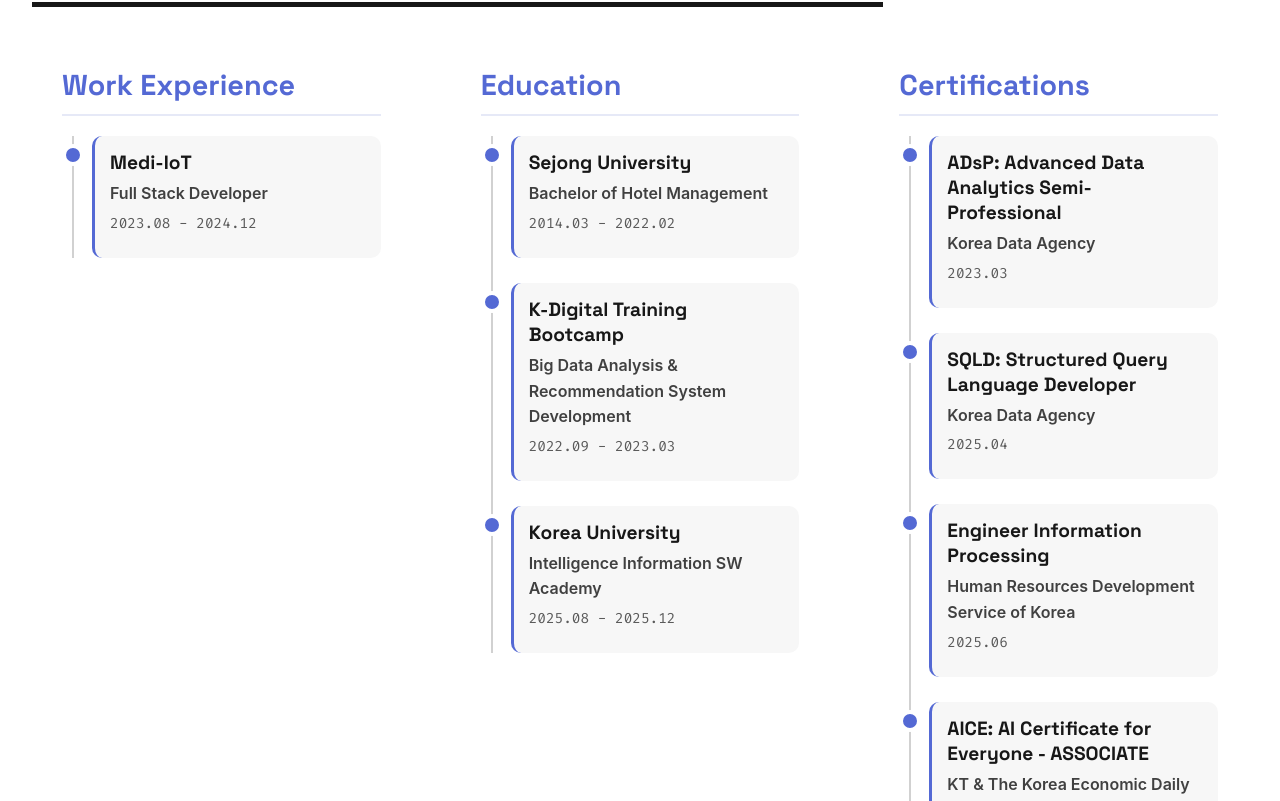
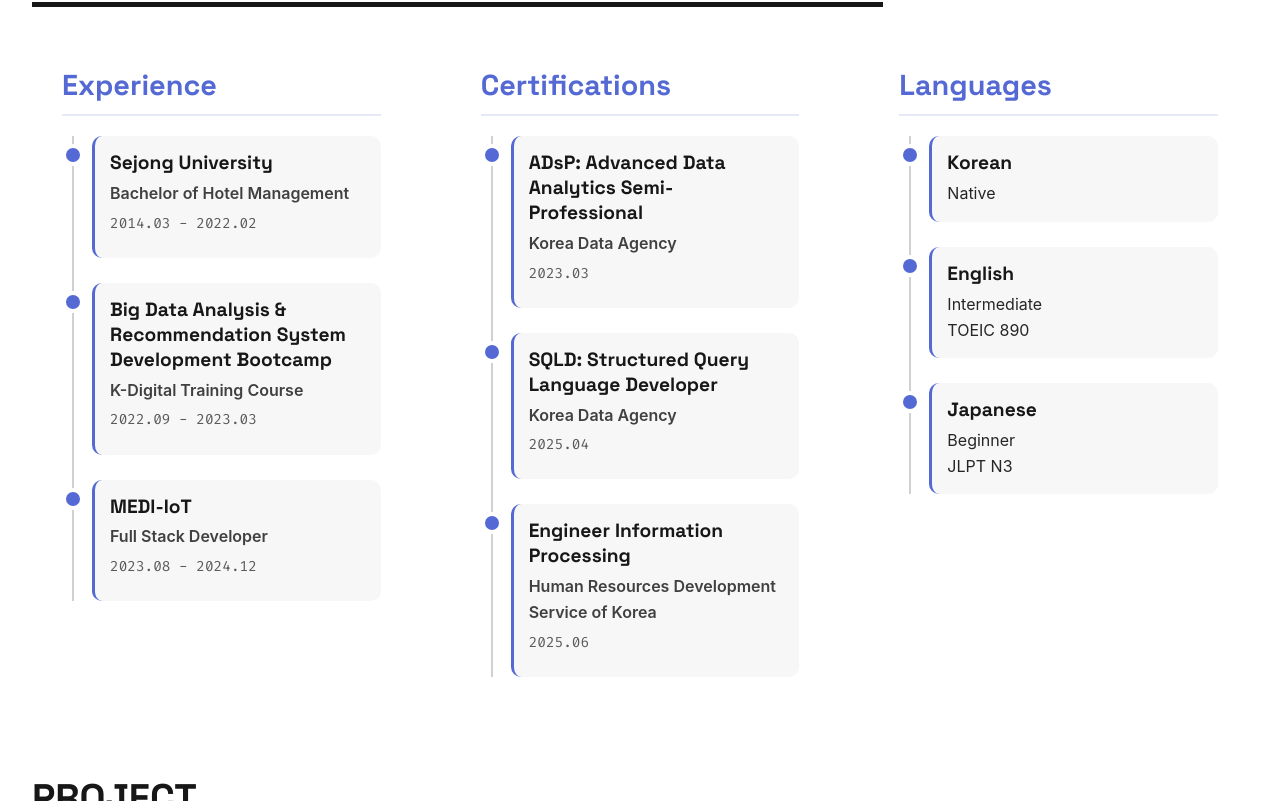
Before and after one commit to EthanYJLee/EthanYJLee.github.io, a React (Create React App) app: page / in a window 1280 px wide. Shown: the part 1439-2240 px from the top of the page. Built offline with nearby package versions, Linux system fonts and the light colour scheme; a small style sheet from the web is missing; a web font is replaced by a local one.

Commit message:
Revert "feat: seperate career to work experience and education"
This reverts commit cbae6d3987af6ba802d7484e96ceb9a2f8c4cba5.

```diff
--- a/src/assets/scss/section/_career.scss
+++ b/src/assets/scss/section/_career.scss
@@ -52,7 +52,6 @@
         }
 
         // Education & Certification Columns
-    .work_experience__column,
         .education__column,
         .certification__column,
         .language__column {
@@ -88,7 +87,7 @@
             position: relative;
 
             &:before {
-        content: "";
+                content: '';
                 position: absolute;
                 left: 10px;
                 top: 0;
--- a/src/components/Career.jsx
+++ b/src/components/Career.jsx
@@ -4,8 +4,7 @@ import { useTranslation } from "react-i18next";
 
 const Career = () => {
   const { t } = useTranslation();
-  const workExperienceData = t("career.work_experience.lists", { returnObjects: true });
-  const educationData = t("career.education.lists", { returnObjects: true });
+  const experienceData = t("career.experience.lists", { returnObjects: true });
   const certificationData = t("career.certifications.lists", {
     returnObjects: true,
   });
@@ -19,34 +18,21 @@ const Career = () => {
         </h2>
 
         <div className="career__container">
-          {/* 경력사항 */}
-          <div className="work_experience__column">
-            <h3 className="column__title">{t("career.work_experience.title")}</h3>
+          <div className="education__column">
+            <h3 className="column__title">{t("career.experience.title")}</h3>
             <div className="timeline">
-              {workExperienceData.map((item, index) => (
-                <div className="timeline__item" key={index}>
-                  <div className="timeline__dot"></div>
-                  <div className="timeline__content">
-                    <h4 className="timeline__title">{item.company}</h4>
-                    <p className="timeline__degree">{item.position}</p>
-                    <p className="timeline__period">{item.period}</p>
-                  </div>
-                </div>
-              ))}
-            </div>
-          </div>
-          {/* 학력/교육 */}
-          <div className="education__column">
-            <h3 className="column__title">{t("career.education.title")}</h3>
-            <div className="timeline">
-              {educationData.map((item, index) => (
+              {experienceData.map((item, index) => (
                 <div className="timeline__item" key={index}>
                   <div className="timeline__dot"></div>
                   <div className="timeline__content">
                     <h4 className="timeline__title">{item.institution}</h4>
                     <p className="timeline__degree">{item.degree}</p>
                     <p className="timeline__period">{item.period}</p>
-                    {item.description && <p className="timeline__description">{item.description}</p>}
+                    {item.description && (
+                      <p className="timeline__description">
+                        {item.description}
+                      </p>
+                    )}
                     {/* {item.detail && (
                       <p>{item.detail}</p>
                     )} */}
@@ -55,9 +41,11 @@ const Career = () => {
               ))}
             </div>
           </div>
-          {/* 자격증 */}
+
           <div className="certification__column">
-            <h3 className="column__title">{t("career.certifications.title")}</h3>
+            <h3 className="column__title">
+              {t("career.certifications.title")}
+            </h3>
             <div className="timeline">
               {certificationData.map((item, index) => (
                 <div className="timeline__item" key={index}>
@@ -66,13 +54,17 @@ const Career = () => {
                     <h4 className="timeline__title">{item.name}</h4>
                     <p className="timeline__issuer">{item.issuer}</p>
                     <p className="timeline__date">{item.date}</p>
-                    {item.description && <p className="timeline__description">{item.description}</p>}
+                    {item.description && (
+                      <p className="timeline__description">
+                        {item.description}
+                      </p>
+                    )}
                   </div>
                 </div>
               ))}
             </div>
           </div>
-          {/* <div className="language__column">
+          <div className="language__column">
             <h3 className="column__title">{t("career.languages.title")}</h3>
             <div className="timeline">
               {languageData.map((item, index) => (
@@ -90,7 +82,7 @@ const Career = () => {
                 </div>
               ))}
             </div>
-          </div> */}
+          </div>
         </div>
       </div>
     </section>
--- a/src/i18n/locales/en.json
+++ b/src/i18n/locales/en.json
@@ -9,9 +9,7 @@
   },
   "intro": {
     "title": "About me",
-    "desc": [
-      "As a business major, I approach problems from a strategic perspective and have built practical skills across both backend and frontend development through experience at a startup. I'm particularly interested in analyzing user behavior based on data and leveraging insights to improve services. I aim to be a problem-solving developer who is capable not only in development but also in data analysis."
-    ]
+    "desc": ["As a business major, I approach problems from a strategic perspective and have built practical skills across both backend and frontend development through experience at a startup. I'm particularly interested in analyzing user behavior based on data and leveraging insights to improve services. I aim to be a problem-solving developer who is capable not only in development but also in data analysis."]
   },
   "tech": {
     "title": "Tech Stack",
@@ -26,18 +24,8 @@
   },
   "career": {
     "title": "Career",
-    "work_experience": {
-      "title": "Work Experience",
-      "lists": [
-        {
-          "company": "Medi-IoT",
-          "position": "Full Stack Developer",
-          "period": "2023.08 - 2024.12"
-        }
-      ]
-    },
-    "education": {
-      "title": "Education",
+    "experience": {
+        "title": "Experience",
         "lists": [
           {
             "institution": "Sejong University",
@@ -45,22 +33,22 @@
             "period": "2014.03 - 2022.02"
           },
           {
-          "institution": "K-Digital Training Bootcamp",
-          "degree": "Big Data Analysis & Recommendation System Development",
+            "institution": "Big Data Analysis & Recommendation System Development Bootcamp",
+            "degree": "K-Digital Training Course",
             "period": "2022.09 - 2023.03",
             "detail": "detail >"
           },
           {
-          "institution": "Korea University",
-          "degree": "Intelligence Information SW Academy",
-          "period": "2025.08 - 2025.12",
-          "detail": "detail >"
+            "institution": "MEDI-IoT",
+            "degree": "Full Stack Developer",
+            "period": "2023.08 - 2024.12"
           }
         ]
     },
     "certifications": {
         "title": "Certifications",
         "lists": [
+
           {
             "name": "ADsP: Advanced Data Analytics Semi-Professional",
             "issuer": "Korea Data Agency",
@@ -75,12 +63,8 @@
             "name": "Engineer Information Processing",
             "issuer": "Human Resources Development Service of Korea",
             "date": "2025.06"
-        },
-        {
-          "name": "AICE: AI Certificate for Everyone - ASSOCIATE",
-          "issuer": "KT & The Korea Economic Daily",
-          "date": "2025.11"
           }
+
         ]
     },
     "languages": {
@@ -130,10 +114,7 @@
         "code": "https://github.com/webstoryboy/port2023-vite",
         "view": "https://port2023-vite.netlify.app",
         "btn": [
-          {
-            "text": "App Store",
-            "link": "https://apps.apple.com/kr/app/%ED%88%AC%EB%AA%A8%EC%96%B4-twomore-%EC%9A%B4%EB%8F%99-%EA%B8%B0%EB%A1%9D/id6677026088?l=en-GB"
-          }
+          { "text": "App Store", "link": "https://apps.apple.com/kr/app/%ED%88%AC%EB%AA%A8%EC%96%B4-twomore-%EC%9A%B4%EB%8F%99-%EA%B8%B0%EB%A1%9D/id6677026088?l=en-GB" }
         ]
       },
       {
@@ -166,10 +147,7 @@
         "code": "https://github.com/webstoryboy/port2023-next",
         "view": "https://port2023-next.netlify.app",
         "btn": [
-          {
-            "text": "App Store",
-            "link": "https://apps.apple.com/kr/app/%EC%97%90%EC%9D%B4%EC%A7%95%EB%9D%BD-agingloc/id6448716081?l=en-GB"
-          },
+          { "text": "App Store", "link": "https://apps.apple.com/kr/app/%EC%97%90%EC%9D%B4%EC%A7%95%EB%9D%BD-agingloc/id6448716081?l=en-GB" },
           { "text": "Play Store", "link": "https://play.google.com/store/apps/details?id=com.mediiot.agingloc&pli=1" }
         ]
       },
@@ -184,7 +162,9 @@
         "img": "",
         "code": "https://github.com/webstoryboy/port2023-vue",
         "view": "https://port2023-vue.netlify.app",
-        "btn": []
+        "btn": [
+
+        ]
       },
       {
         "id": "medieye",
@@ -198,8 +178,10 @@
         "img": "images/medieye.png",
         "code": "https://github.com/webstoryboy/port2023-vue",
         "view": "https://port2023-vue.netlify.app",
-        "btn": []
+        "btn": [
+        ]
       }
+
     ]
   },
   "contact": {
--- a/src/i18n/locales/ko.json
+++ b/src/i18n/locales/ko.json
@@ -9,9 +9,7 @@
   },
   "intro": {
     "title": "About Me",
-    "desc": [
-      "경영학 전공자로서 비즈니스 관점에서 문제를 바라보며, 스타트업에서의 개발 경험을 통해 백엔드, 프론트엔드 전반을 아우르는 실무 역량을 키웠습니다. 나아가 데이터를 기반으로 사용자 행동을 분석하고 서비스 개선에 활용하는 데 관심이 많으며, 개발뿐만 아니라 데이터 분석까지 가능한 문제 해결형 개발자를 지향합니다."
-    ]
+    "desc": ["경영학 전공자로서 비즈니스 관점에서 문제를 바라보며, 스타트업에서의 개발 경험을 통해 백엔드, 프론트엔드 전반을 아우르는 실무 역량을 키웠습니다. 나아가 데이터를 기반으로 사용자 행동을 분석하고 서비스 개선에 활용하는 데 관심이 많으며, 개발뿐만 아니라 데이터 분석까지 가능한 문제 해결형 개발자를 지향합니다."]
   },
   "tech": {
     "title": "기술 스택",
@@ -26,18 +24,8 @@
   },
   "career": {
     "title": "경력 사항",
-    "work-experience": {
-      "title": "경력",
-      "lists": [
-        {
-          "company": "(주)메디아이오티",
-          "position": "연구원 (개발자)",
-          "period": "2023.08 - 2024.12"
-        }
-      ]
-    },
-    "education": {
-      "title": "학력",
+    "experience": {
+        "title": "이력",
         "lists": [
           {
             "institution": "세종대학교",
@@ -45,22 +33,21 @@
             "period": "2014.03 - 2022.02"
           },
           {
-          "institution": "K-Digital Training 과정",
-          "degree": "빅데이터 분석 & 추천시스템 개발자 양성과정",
-          "period": "2022.09 - 2023.03",
-          "detail": "상세보기 >"
+            "institution": "빅데이터 분석 & 추천시스템 개발자 양성과정",
+            "degree": "K-Digital Training 과정",
+            "period": "2022.09 - 2023.03"
           },
           {
-          "institution": "고려대학교",
-          "degree": "지능정보 SW 아카데미",
-          "period": "2025.08 - 2025.12",
-          "detail": "상세보기 >"
+            "institution": "MEDI-IoT",
+            "degree": "풀스택 개발자",
+            "period": "2023.08 - 2024.12"
           }
         ]
     },
     "certifications": {
         "title": "자격증",
         "lists": [
+
             {
               "name": "ADsP: 데이터분석준전문가",
               "issuer": "한국데이터산업진흥원",
@@ -75,11 +62,6 @@
               "name": "정보처리기사",
               "issuer": "한국산업인력공단",
               "date": "2025.06"
-        },
-        {
-          "name": "AICE - ASSOCIATE",
-          "issuer": "KT & 한국경제신문",
-          "date": "2025.11"
             }
         ]
     },
@@ -129,10 +111,7 @@
         "code": "https://github.com/webstoryboy/port2023-vite",
         "view": "https://port2023-vite.netlify.app",
         "btn": [
-          {
-            "text": "앱스토어",
-            "link": "https://apps.apple.com/kr/app/%ED%88%AC%EB%AA%A8%EC%96%B4-twomore-%EC%9A%B4%EB%8F%99-%EA%B8%B0%EB%A1%9D/id6677026088?l=en-GB"
-          }
+          { "text": "앱스토어", "link": "https://apps.apple.com/kr/app/%ED%88%AC%EB%AA%A8%EC%96%B4-twomore-%EC%9A%B4%EB%8F%99-%EA%B8%B0%EB%A1%9D/id6677026088?l=en-GB" }
         ]
       },
       {
@@ -160,15 +139,12 @@
           "AgingLOC는 임상 근거 기반의 개인 맞춤형 헬스케어 서비스를 제공하는 플랫폼입니다. 간단한 설문과 체력 측정을 통해 118개의 운동 가이드 영상과 168가지의 운동 프로그램 조합을 추천하며, 피드백을 통해 맞춤 조정됩니다.",
           "리팩토링, 유지보수, 트러블슈팅 및 운동 프로그램을 관리하는 관리자 시스템의 개발에 참여하였습니다."
         ],
-        "stack": ["Flutter", "Spring Boot", "Meteor", "MariaDB", "MongoDB"],
+        "stack": ["Flutter", "Spring Boot", "Meteor","MariaDB","MongoDB"],
         "img": "images/agingloc.png",
         "code": "https://github.com/webstoryboy/port2023-next",
         "view": "https://port2023-next.netlify.app",
         "btn": [
-          {
-            "text": "앱스토어",
-            "link": "https://apps.apple.com/kr/app/%EC%97%90%EC%9D%B4%EC%A7%95%EB%9D%BD-agingloc/id6448716081?l=en-GB"
-          },
+          { "text": "앱스토어", "link": "https://apps.apple.com/kr/app/%EC%97%90%EC%9D%B4%EC%A7%95%EB%9D%BD-agingloc/id6448716081?l=en-GB" },
           { "text": "플레이스토어", "link": "https://play.google.com/store/apps/details?id=com.mediiot.agingloc&pli=1" }
         ]
       },
@@ -183,7 +159,9 @@
         "img": "",
         "code": "https://github.com/webstoryboy/port2023-vue",
         "view": "https://port2023-vue.netlify.app",
-        "btn": []
+        "btn": [
+
+        ]
       },
       {
         "id": "medieye",
@@ -197,7 +175,9 @@
         "img": "images/medieye.png",
         "code": "https://github.com/webstoryboy/port2023-vue",
         "view": "https://port2023-vue.netlify.app",
-        "btn": []
+        "btn": [
+
+        ]
       }
     ]
   },
```
Lines whose indentation alone changed are shown as unchanged.
